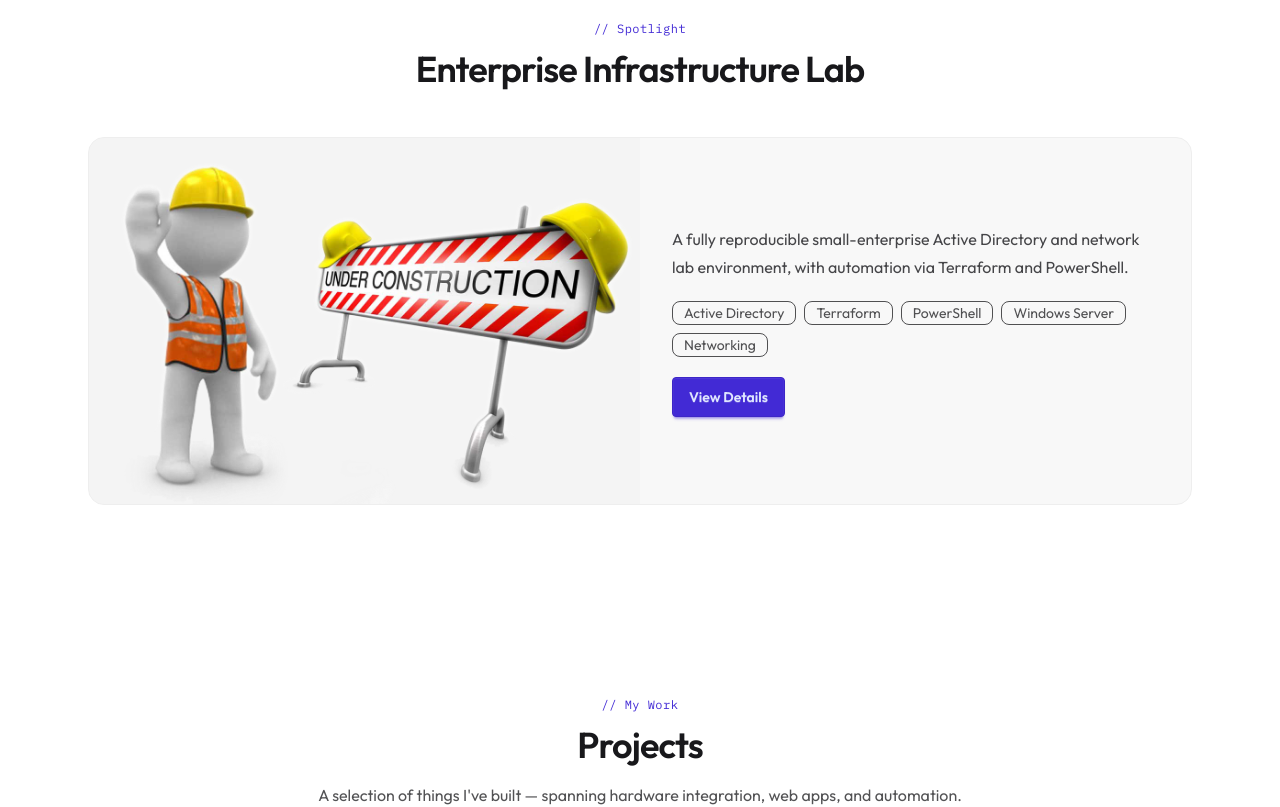
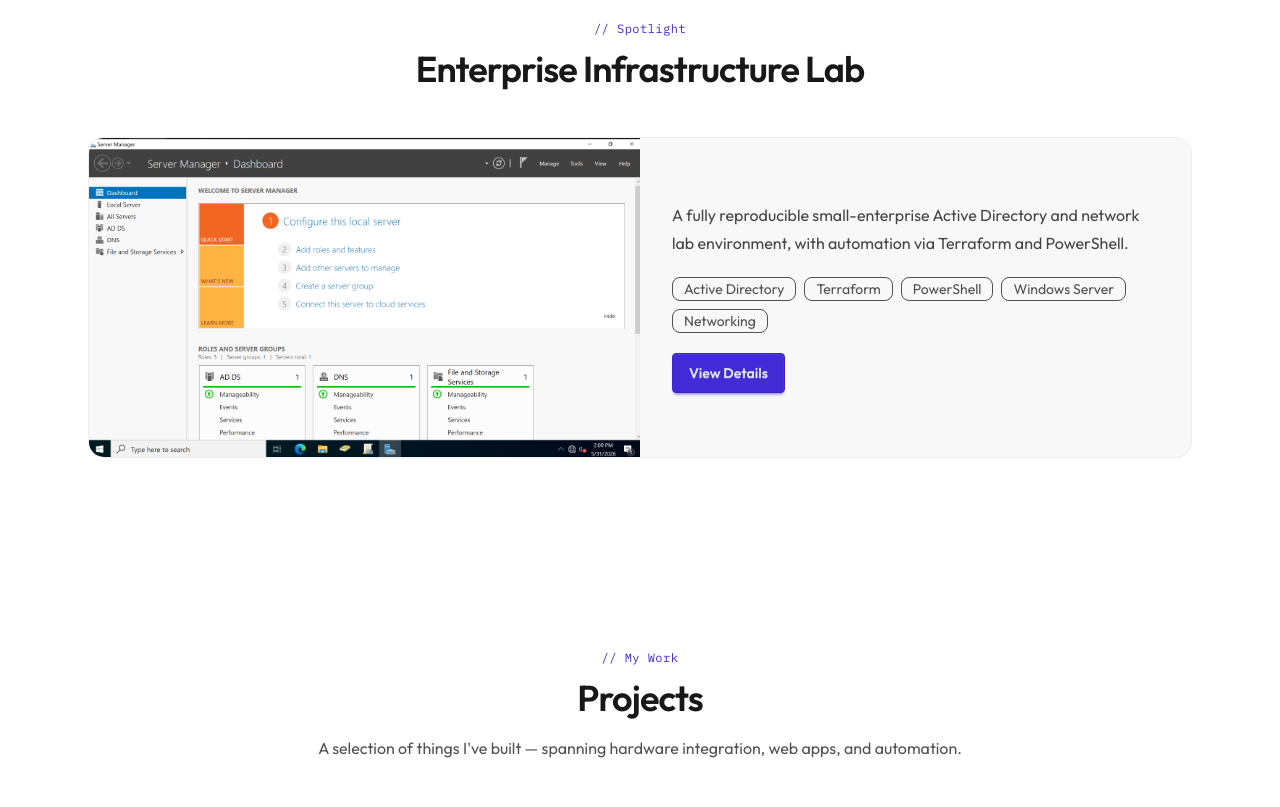
Before and after one commit to NathanShutter/portfolio-site-repo, a React (Vite) app in the folder client/: page / in a window 1280 px wide. Shown: the part 1480-2287 px from the top of the page. Built offline with nearby package versions, Linux system fonts and the light colour scheme.

Commit message:
Add Enterprise Infrastructure Lab image

```diff
--- a/client/src/data/projects.js
+++ b/client/src/data/projects.js
@@ -8,7 +8,7 @@
     tech: ['Active Directory', 'Terraform', 'PowerShell', 'Windows Server', 'Networking'],
     link: '',
     repo: 'https://github.com/NathanShutter/enterprise-infrastructure-lab',
-    image: '/images/projects/wip.png'
+    image: '/images/projects/enterprise-server-manager.png'
   },
   {
     id: 1,
```
Also changed, not shown: client/public/images/projects/enterprise-server-manager.png (added).
